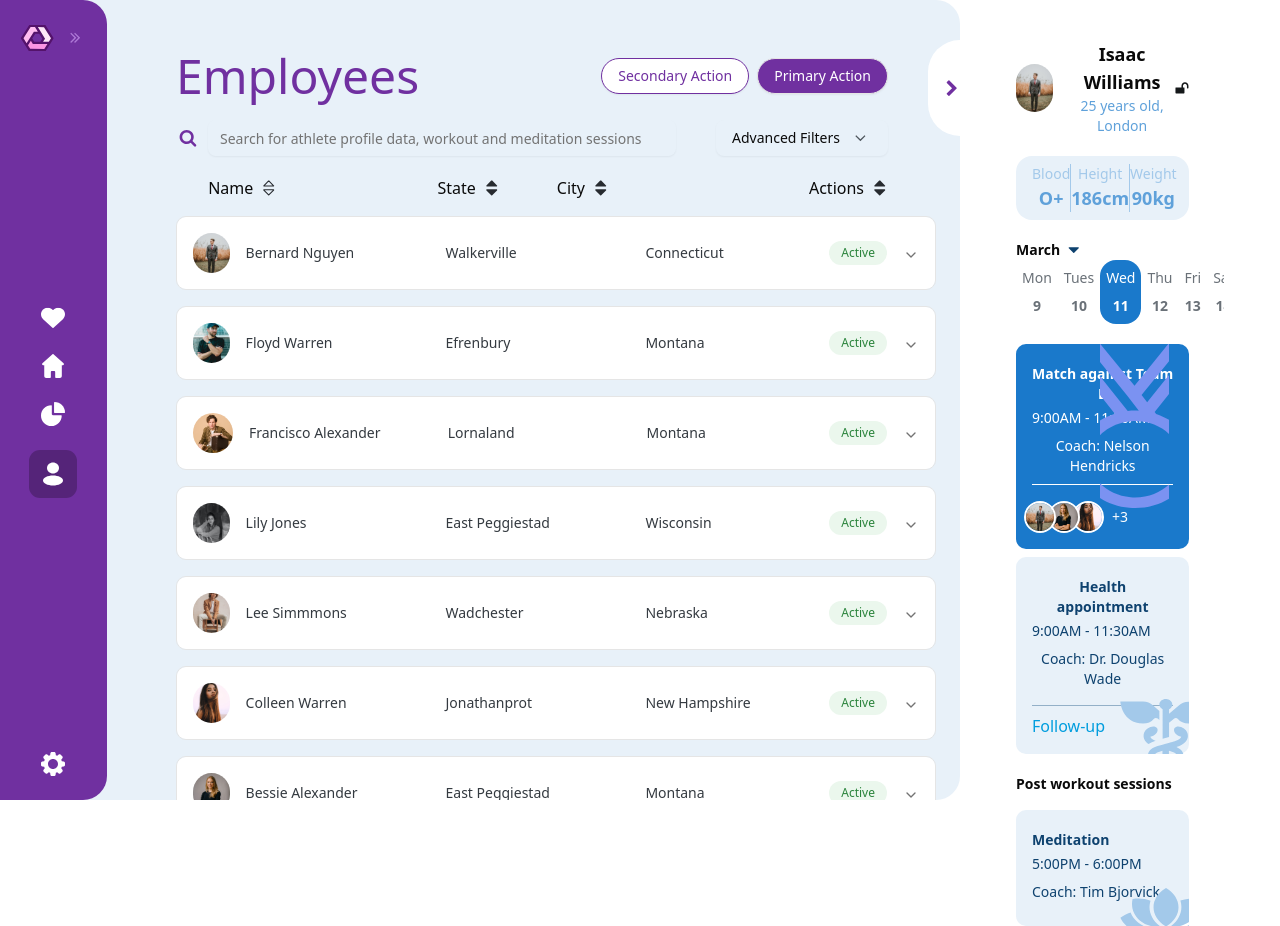
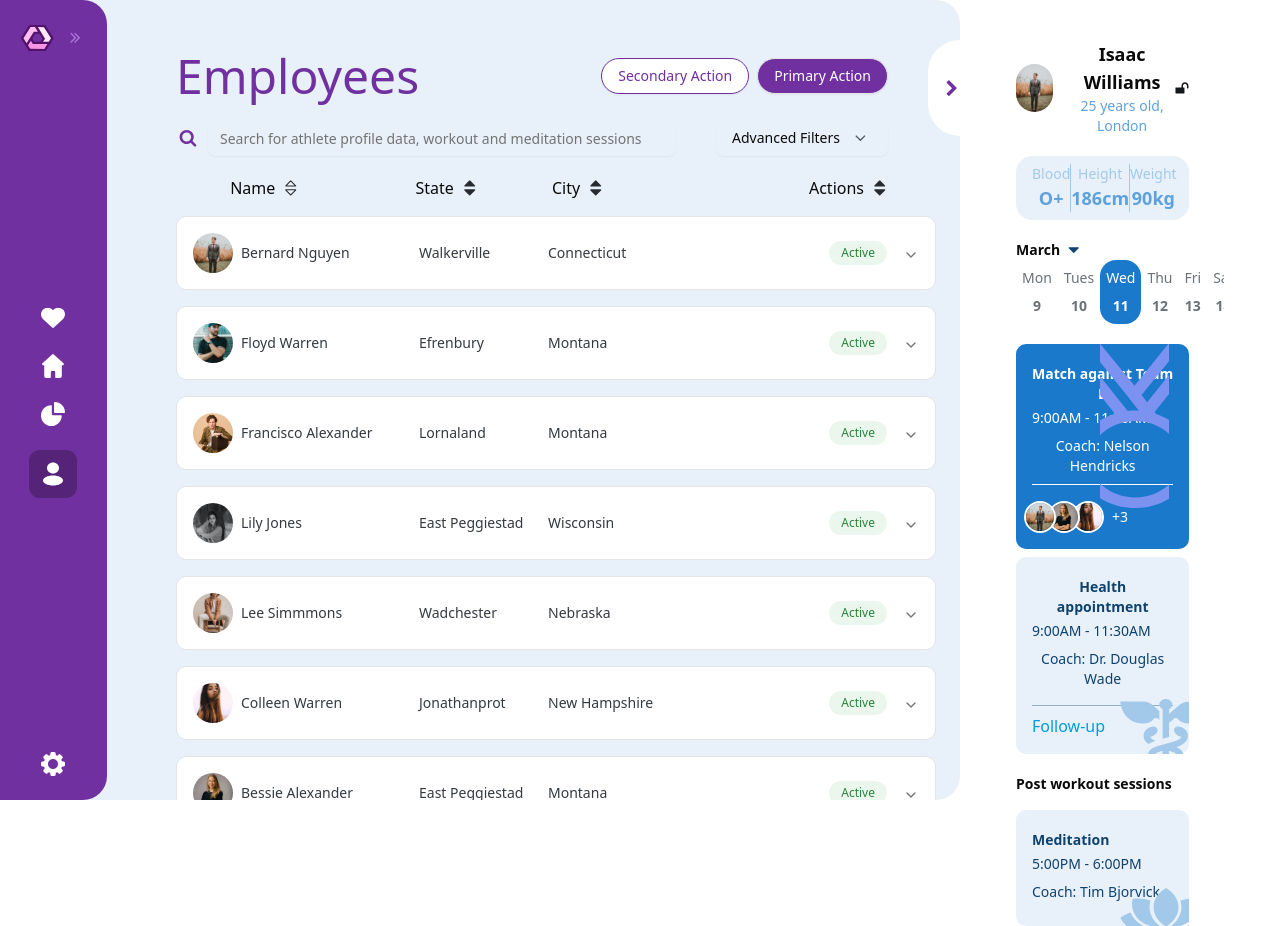
Before and after one commit to jpastolfi/mediaweb-joao-costa, a React (Vite) app in the folder project-joao-costa/: page / in a window 1280 px wide. Built offline with nearby package versions, Linux system fonts and the light colour scheme.

Commit message:
refactor: more CSS variables. Testing alignment options for Employee list

```diff
--- a/project-joao-costa/src/components/EmployeeContainer/EmployeeCard.tsx
+++ b/project-joao-costa/src/components/EmployeeContainer/EmployeeCard.tsx
@@ -44,21 +44,19 @@ export default function EmployeeCard({employee}: {employee: Employee}) {
         <AccordionItem value="item-1" className="border-0">
             <AccordionTrigger className={`p-4 hover:no-underline w-full ${isOpen ? 'bg-gray-200' : 'bg-white'} flex items-center justify-between`}>
 
-                <div className="flex items-center w-full gap-4">
+              <div className="flex items-center gap-2 w-1/2 justify-between">
+                <div className="flex items-center gap-2">
+                  <img className="size-10 rounded-full object-cover" src={image} alt={`${employee.name}'s profile`} />
+                  <span className="employee-card-text">{employee.name}</span>
+                </div>
+                <span className="employee-card-text">{employee.location}</span>
+              </div>
 
-                    <img className="size-10 rounded-full object-cover" src={image} alt={`${employee.name}'s profile`} />
+              <div className="flex items-center gap-2 w-1/2 justify-between">
+                <span className="employee-card-text">{employee.state}</span>
+                <span className={`${isOpen ? 'bg-active-text text-white' : 'bg-active-bg text-active-text'} text-xs px-3 py-1 rounded-full`}>{employee.status}</span>
+              </div>
 
-                  <div className="flex items-center gap-8 w-full justify-between">
-                    <span className="employee-card-text">{employee.name}</span>
-                    <span className="employee-card-text">{employee.location}</span>
-                    <span className="employee-card-text">{employee.state}</span>
-                  </div>
-
-                </div>
-
-                <div className="flex items-center gap-2 flex-shrink-0">
-                  <span className={`${isOpen ? 'bg-active-text text-white' : 'bg-active-bg text-active-text'} text-xs px-3 py-1 rounded-full`}>{employee.status}</span>
-                </div>
 
             </AccordionTrigger>
 
--- a/project-joao-costa/src/components/EmployeeContainer/EmployeeSearchbar.tsx
+++ b/project-joao-costa/src/components/EmployeeContainer/EmployeeSearchbar.tsx
@@ -87,7 +87,7 @@ export default function EmployeeSearchbar() {
       <div className="flex items-center justify-between w-full mb-4">
 
         <div className="sort-item w-full justify-around">
-          <div className="sort-item mr-22">
+          <div className="sort-item">
             <p>Name</p>
             <img className="size-4" src={scrollbar_transparent} alt="search" />
           </div>
@@ -97,8 +97,8 @@ export default function EmployeeSearchbar() {
           </div>
         </div>
 
-        <div className="flex items-center w-full justify-end gap-50">
-          <div className="sort-item">
+        <div className="flex items-center w-full justify-between">
+          <div className="pl-5 sort-item">
             <p>City</p>
             <img className="size-4" src={scrollbar_black} alt="search" />
           </div>
--- a/project-joao-costa/src/index.css
+++ b/project-joao-costa/src/index.css
@@ -58,6 +58,7 @@
     width: 33.333%;
     color: var(--color-card-text-gray);
     font-size: 0.875rem;
+    white-space: nowrap;
   }
 }
 
```
